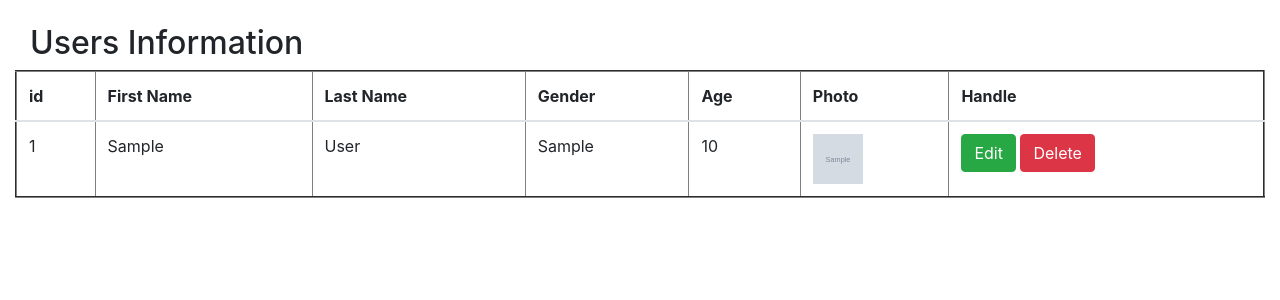
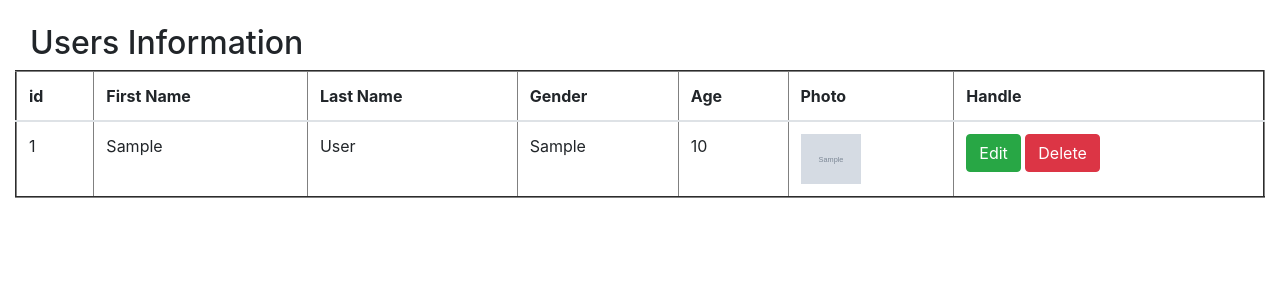
Before and after one commit to MasterS007/CRUD_Opertion, a PHP site: page /views/alluser.php in a window 1280 px wide. Shown: the part 56-356 px from the top of the page. Run offline with PHP 8.4, Linux system fonts and the light colour scheme; tables that the repository leaves empty or names only in its code hold one stand-in row (values such as "Sample post"); grey boxes marked "Sample" are stand-in pictures.

Commit message:
modified

```diff
--- a/views/alluser.php
+++ b/views/alluser.php
@@ -90,7 +90,7 @@
                 <td><?=$data[$d]['last_name']?></td>
                 <td><?=$data[$d]['gender']?></td>
                 <td><?=$data[$d]['age']?></td>
-                <td><img src="../asset/<?=$data[$d]['photo']?>" height="50px" width="50px"></td>
+                <td><img src="../asset/<?=$data[$d]['photo']?>" height="50px" width="60px" style="align-items: center;"></td>
                 <td><a href="edit.php?id=<?=$data[$d]['id']?>"><button type="button" class="btn btn-success">Edit</button></a>
                 <a href="../control/delete_check.php?id=<?=$data[$d]['id']?>"><button type="button" class="btn btn-danger">Delete</button></a>
               </td>
```
